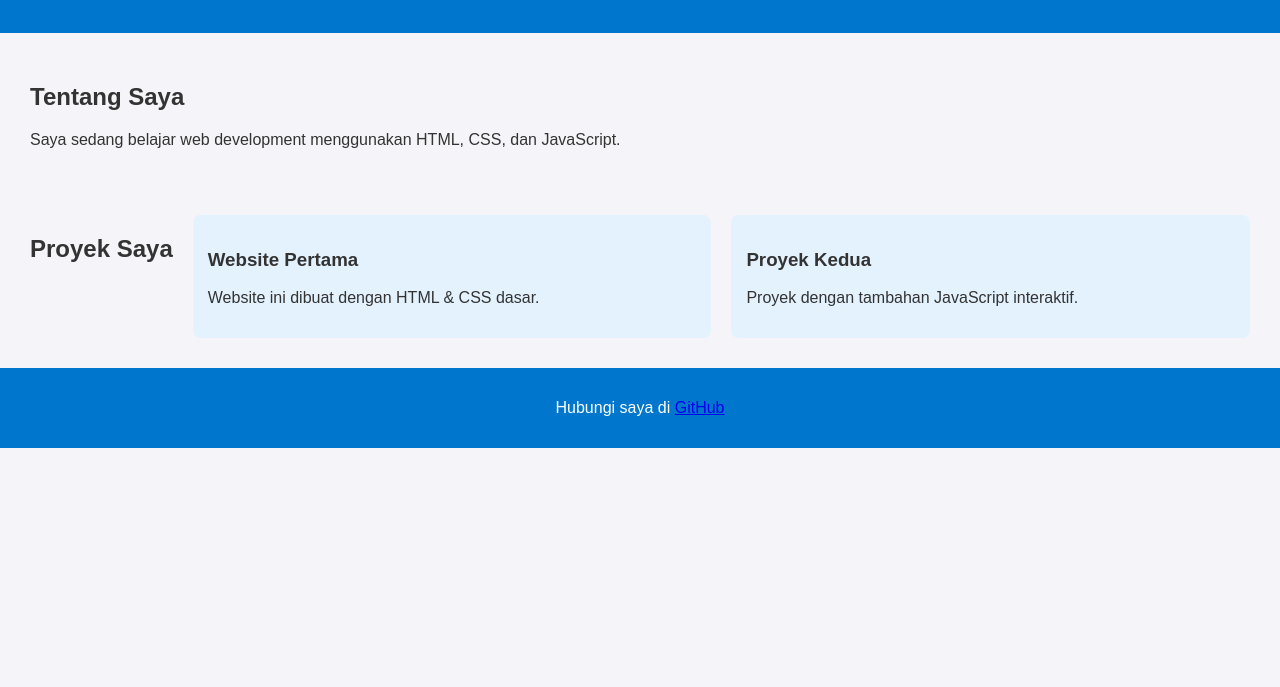
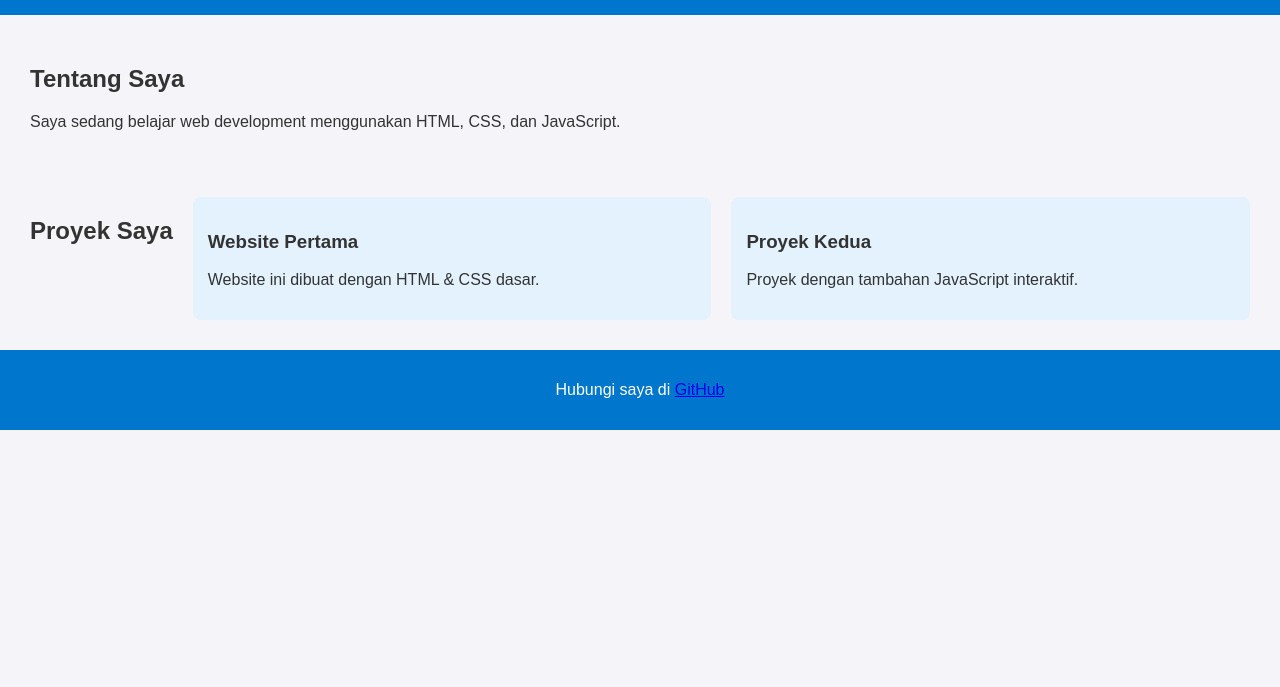
Before and after one commit to yulast1157-ui/work-web, a plain HTML site: page index.html in a window 1280 px wide. Shown: the part 113-800 px from the top of the page. Drawn offline with Linux system fonts and the light colour scheme; files that its build step writes are made by us from their sources.

Commit message:
update portofolio

```diff
--- a/index.html
+++ b/index.html
@@ -4,8 +4,7 @@
   <meta charset="UTF-8">
   <meta name="viewport" content="width=device-width, initial-scale=1.0">
   <title>Portofolio Saya</title>
-  <link rel="stylesheet" href="style.css">
-href="assets/style.css>
+  <link rel="stylesheet" href="assets/style.css">
 </head>
 <body>
   <header>
```
